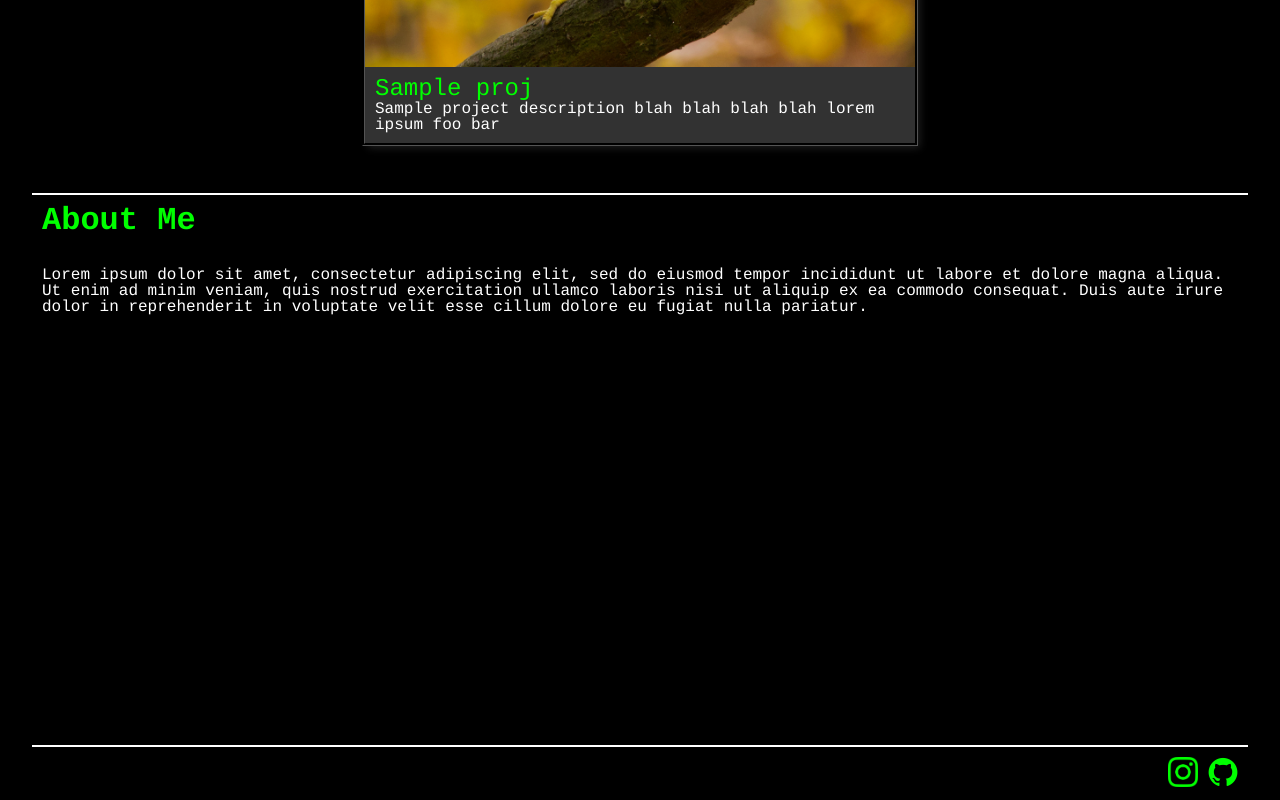
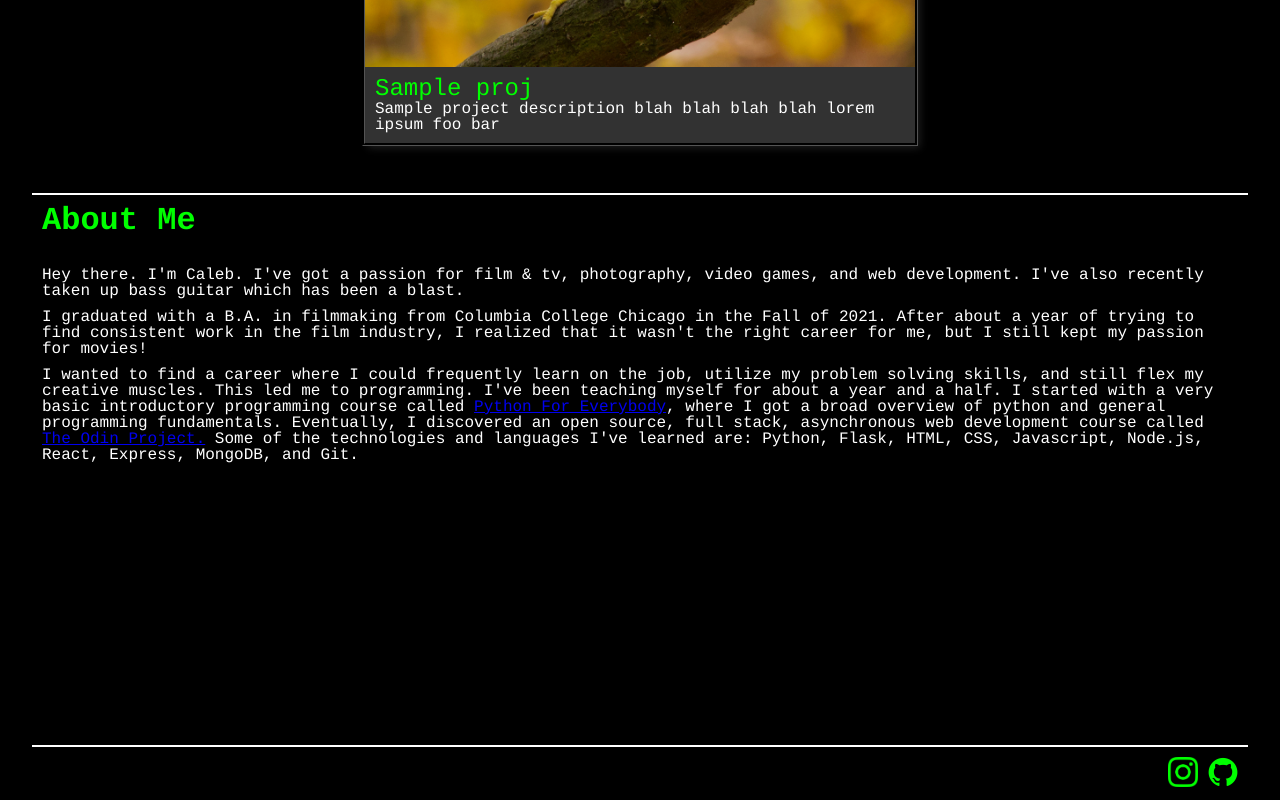
Before and after one commit to calbush/portfolio, a React (Create React App) app: page / in a window 1280 px wide. Shown: the part 1882-2682 px from the top of the page. Built offline with nearby package versions, Linux system fonts and the light colour scheme.

Commit message:
Fill in text content

```diff
--- a/src/components/About.js
+++ b/src/components/About.js
@@ -4,10 +4,13 @@ const About = () => {
 
 
     return(
-        <div className='about-container section-container'>
+        <div id='about' className='about-container section-container'>
             <h1 className='about-text-heading'>About Me</h1>
             <div className='about-text-container'>
-                <p className='about-text'>Lorem ipsum dolor sit amet, consectetur adipiscing elit, sed do eiusmod tempor incididunt ut labore et dolore magna aliqua. Ut enim ad minim veniam, quis nostrud exercitation ullamco laboris nisi ut aliquip ex ea commodo consequat. Duis aute irure dolor in reprehenderit in voluptate velit esse cillum dolore eu fugiat nulla pariatur.</p>
+                <p className='about-text'>Hey there. I'm Caleb. I've got a passion for film & tv, photography, video games, and web development. I've also recently taken up bass guitar which has been a blast.</p>
+                <p className='about-text'>I graduated with a B.A. in filmmaking from Columbia College Chicago in the Fall of 2021. After about a year of trying to find consistent work in the film industry, I realized that it wasn't the right career for me, but I still kept my passion for movies!</p>
+                <p className='about-text'>I wanted to find a career where I could frequently learn on the job, utilize my problem solving skills, and still flex my creative muscles. This led me to programming.
+                 I've been teaching myself for about a year and a half. I started with a very basic introductory programming course called <a href='https://www.py4e.com/' rel='noreferrer' target='_blank'>Python For Everybody</a>, where I got a broad overview of python and general programming fundamentals. Eventually, I discovered an open source, full stack, asynchronous web development course called <a href='https://www.theodinproject.com/' rel='noreferrer' target='_blank'>The Odin Project.</a> Some of the technologies and languages I've learned are: Python, Flask, HTML, CSS, Javascript, Node.js, React, Express, MongoDB, and Git. </p>
             </div>
         </div>
     )
```
